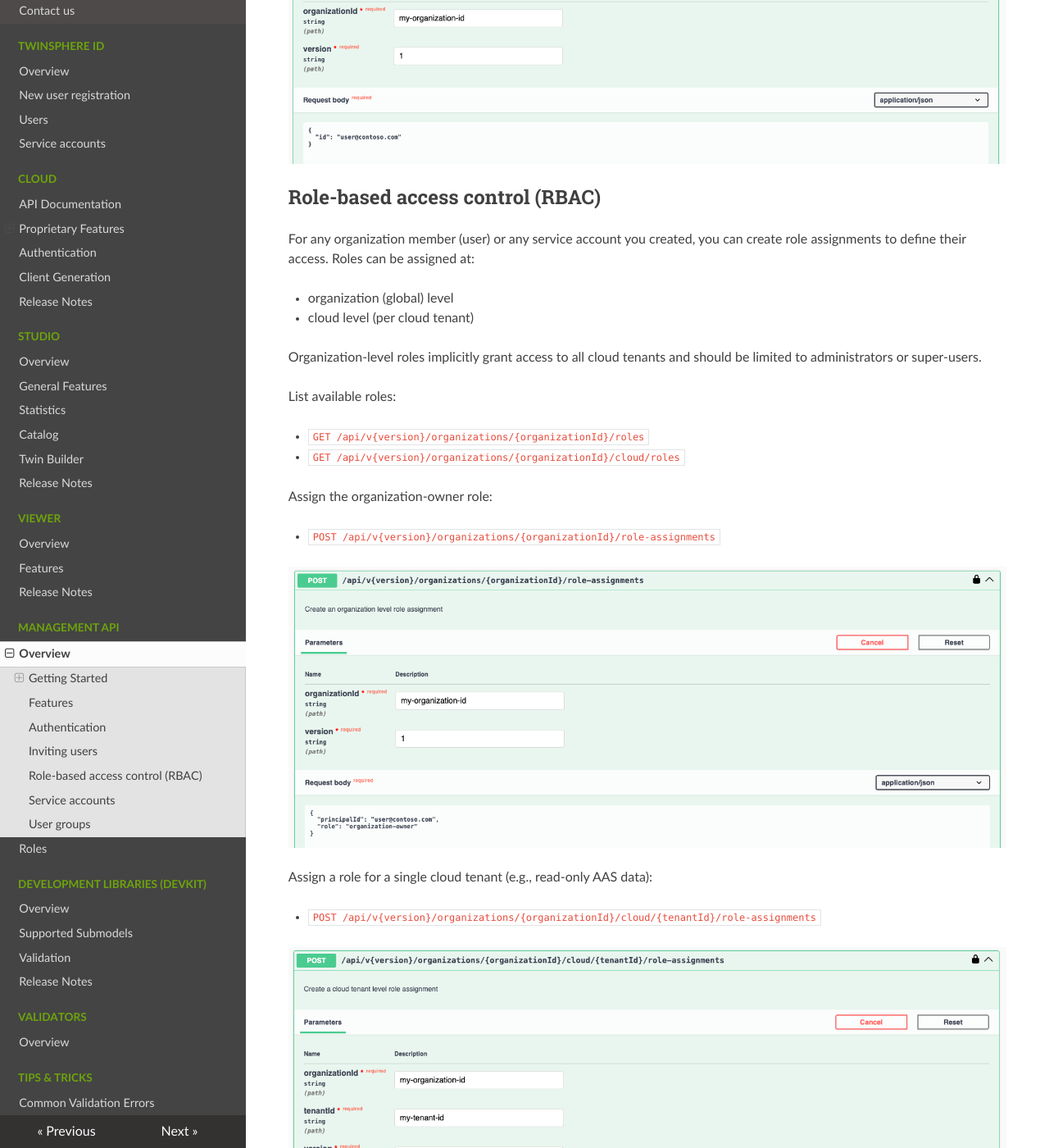
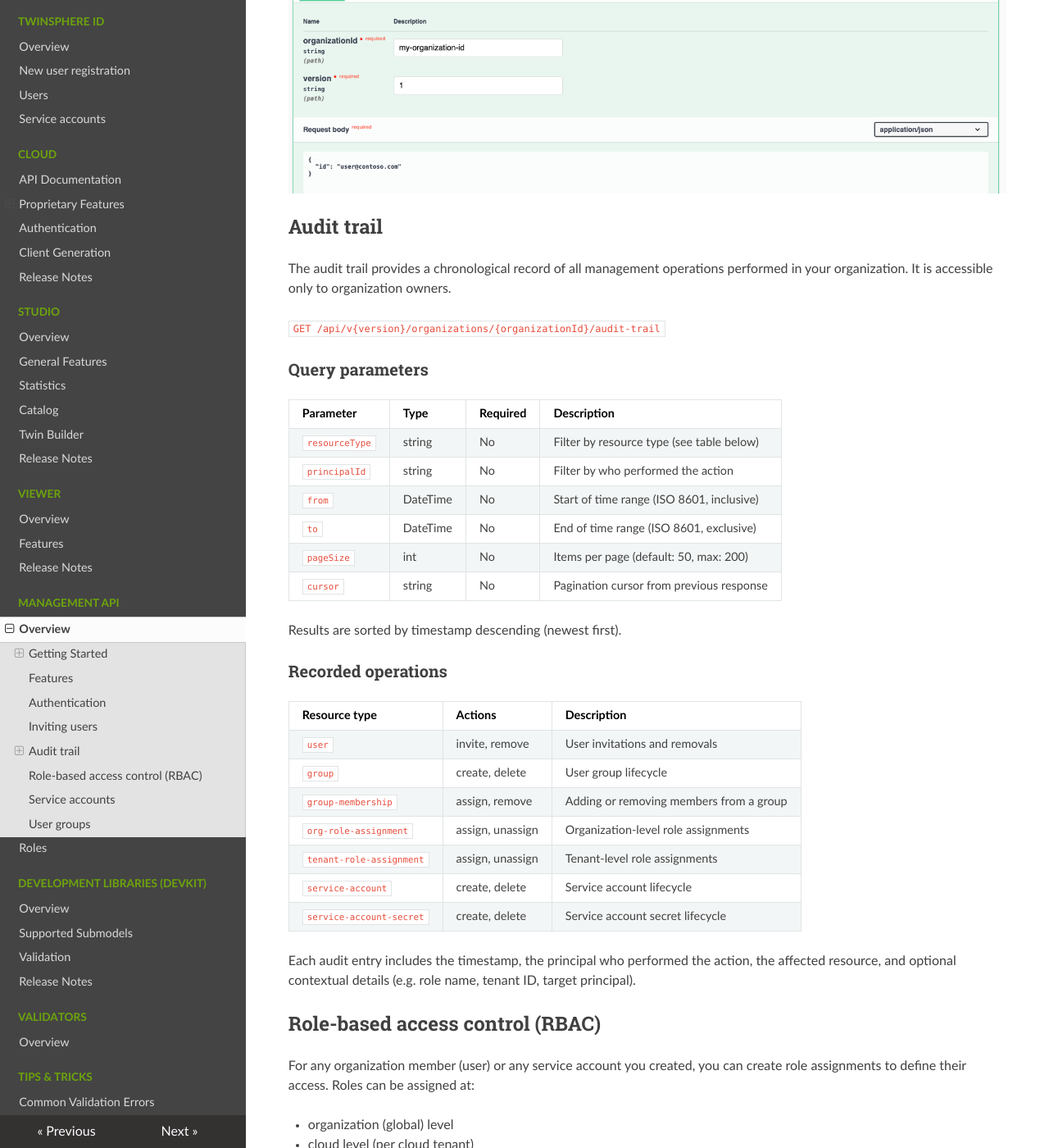
Before and after one commit to twinsphere/twinsphere.github.io, an MkDocs documentation site: the page built from docs/management-overview.md, in a window 1280 px wide and 1400 px high, scrolled down 1659 px. Shown: the whole window at 82% size. Built offline with MkDocs 1.6.1, drawn with Linux system fonts in a browser that asks for light colours; nearby versions of some CDN libraries; some of the changed text lies outside the part shown.

Commit message:
feat(org): adds audit trail feature

```diff
--- a/docs/management-overview.md
+++ b/docs/management-overview.md
@@ -38,6 +38,7 @@ The Management API currently allows:
 - RBAC at organization and cloud (per cloud tenant) levels
     - on users and service accounts
     - on user groups
+- audit trail of all management operations
 
 ## Authentication
 
@@ -57,6 +58,45 @@ If the user does not yet have one, they can [register themselves](id-new-user-re
 To invite a user, use: `POST /api/v{version}/organizations/{organizationId}/users/invite`
 
 ![Swagger UI: Invite User](img/manage_user_invite.png)
+
+## Audit trail
+
+The audit trail provides a chronological record of all management operations performed in your
+organization. It is accessible only to organization owners.
+
+`GET /api/v{version}/organizations/{organizationId}/audit-trail`
+
+### Query parameters
+
+| Parameter      | Type     | Required | Description                              |
+|----------------|----------|----------|------------------------------------------|
+| `resourceType` | string   | No       | Filter by resource type (see table below) |
+| `principalId`  | string   | No       | Filter by who performed the action       |
+| `from`         | DateTime | No       | Start of time range (ISO 8601, inclusive) |
+| `to`           | DateTime | No       | End of time range (ISO 8601, exclusive)  |
+| `pageSize`     | int      | No       | Items per page (default: 50, max: 200)   |
+| `cursor`       | string   | No       | Pagination cursor from previous response |
+
+Results are sorted by timestamp descending (newest first).
+
+### Recorded operations
+
+<!-- markdownlint-disable line-length -->
+
+| Resource type              | Actions                | Description                                   |
+|----------------------------|------------------------|-----------------------------------------------|
+| `user`                     | invite, remove         | User invitations and removals                 |
+| `group`                    | create, delete         | User group lifecycle                          |
+| `group-membership`         | assign, remove         | Adding or removing members from a group       |
+| `org-role-assignment`      | assign, unassign       | Organization-level role assignments            |
+| `tenant-role-assignment`   | assign, unassign       | Tenant-level role assignments                  |
+| `service-account`          | create, delete         | Service account lifecycle                     |
+| `service-account-secret`   | create, delete         | Service account secret lifecycle              |
+
+<!-- markdownlint-enable line-length -->
+
+Each audit entry includes the timestamp, the principal who performed the action, the affected
+resource, and optional contextual details (e.g. role name, tenant ID, target principal).
 
 ## Role-based access control (RBAC)
 
```
